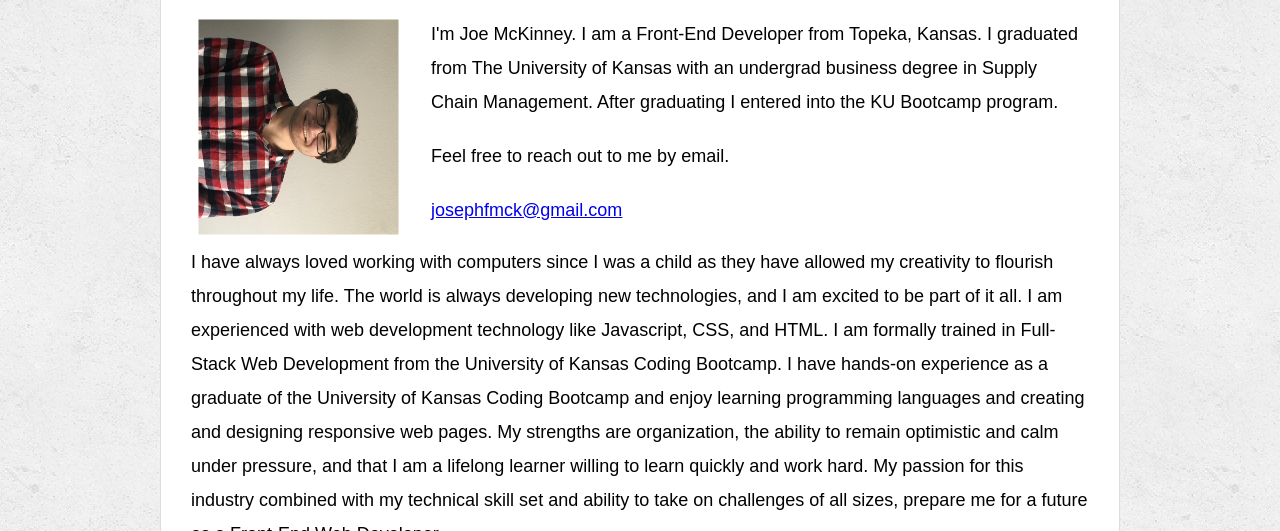
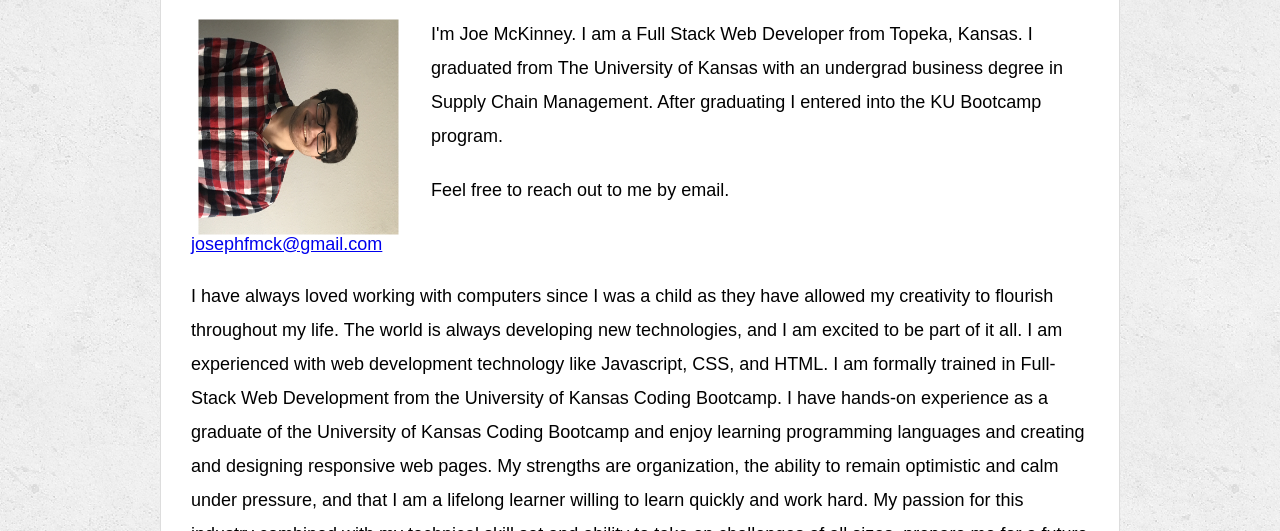
Before and after one commit to josephfmck/Responsive-Portfolio, a plain HTML site: page index.html in a window 1280 px wide. Shown: the part 269-800 px from the top of the page. Drawn offline with Linux system fonts and the light colour scheme.

Commit message:
changed to full stack

```diff
--- a/index.html
+++ b/index.html
@@ -32,7 +32,7 @@
 
       <img src="assets/images/Joe-Profile.JPG" class="auth-image" alt="Joe McKinney">
 
-      <p>I'm Joe McKinney. I am a Front-End Developer from Topeka, Kansas. I graduated from The University of Kansas with an undergrad business degree in Supply Chain Management. After graduating I entered into the KU Bootcamp program.</p>
+      <p>I'm Joe McKinney. I am a Full Stack Web Developer from Topeka, Kansas. I graduated from The University of Kansas with an undergrad business degree in Supply Chain Management. After graduating I entered into the KU Bootcamp program.</p>
       <p>Feel free to reach out to me by email.</p>
       <a href="mailto:josephfmck@gmail.com">josephfmck@gmail.com</a>
       <br>
```
